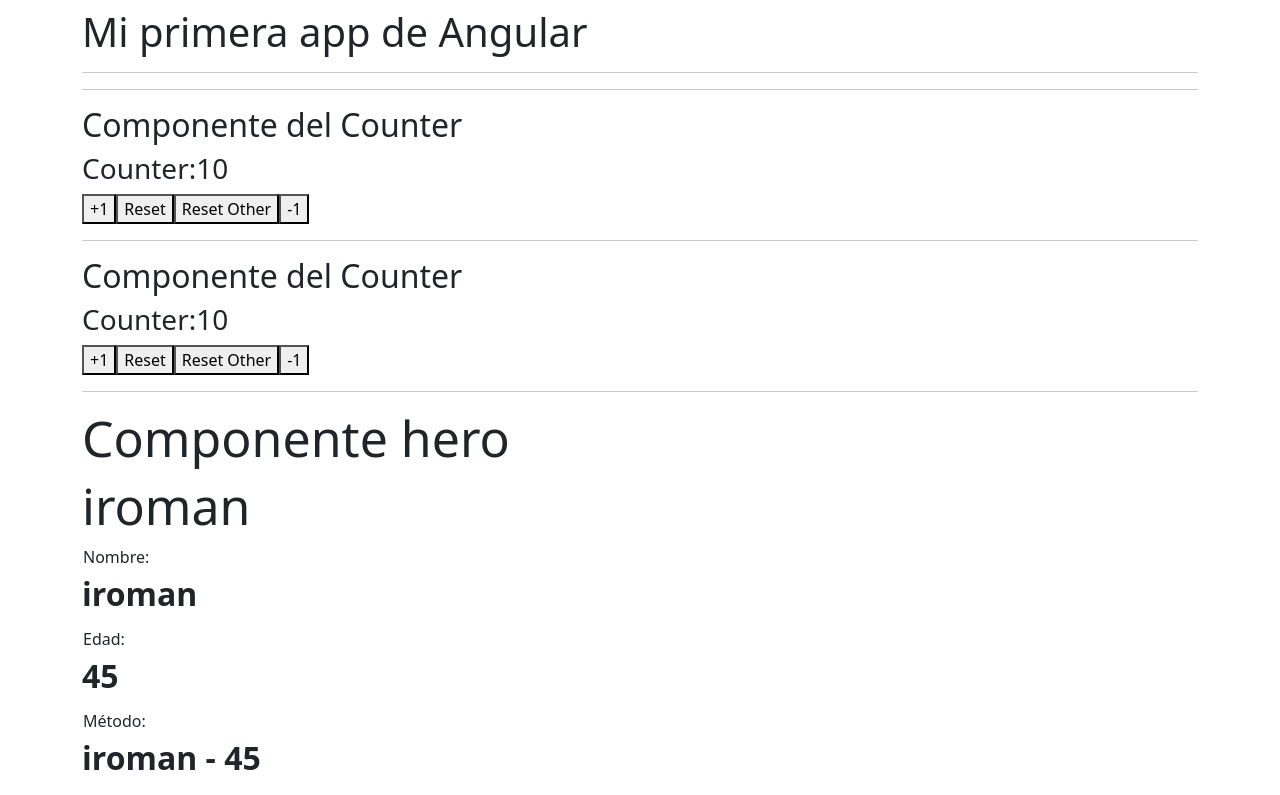
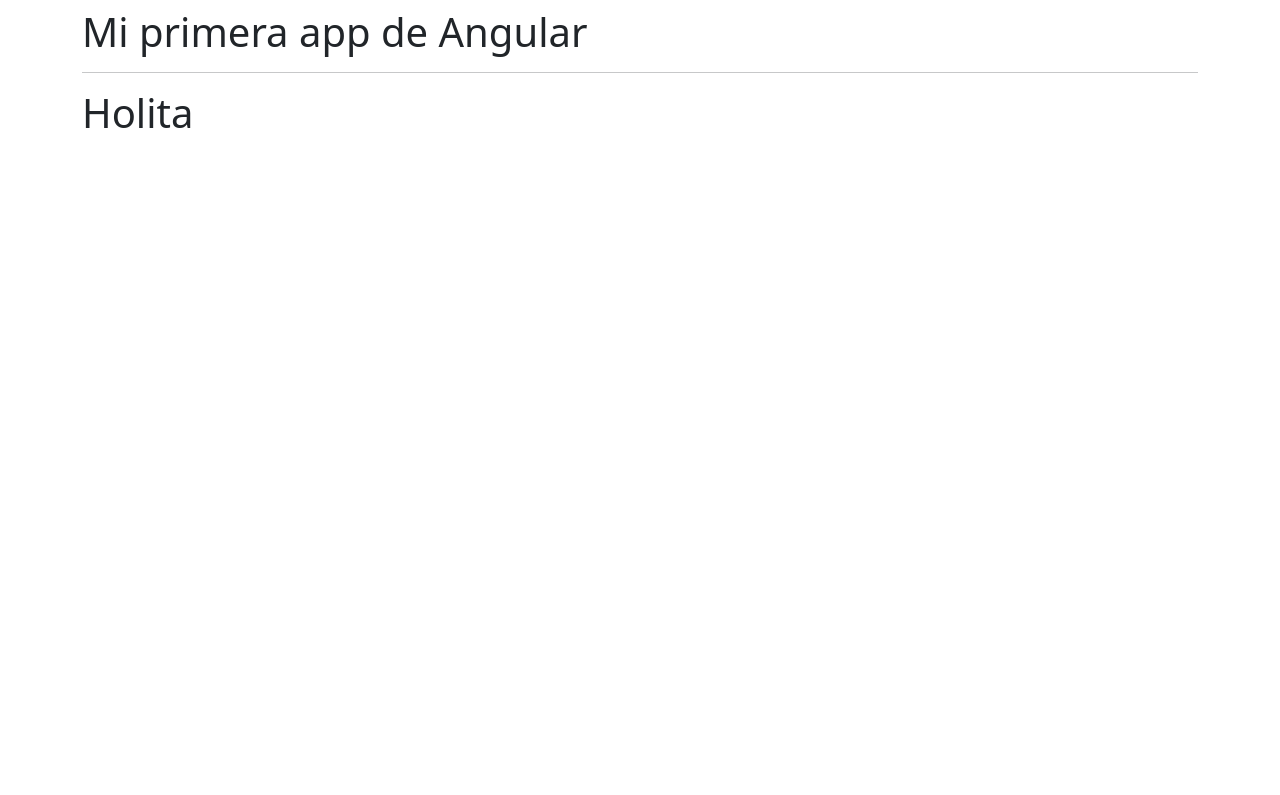
Before and after one commit to CinTutuDev/Dragon-Ball-Z, an Angular app: page / in a window 1280 px wide. Shown: the top 795 px of the page. Built offline with nearby package versions, Linux system fonts and the light colour scheme.

Commit message:
🚀 Continuación Proyecto(Dragon Ball):componente, módulo, pages, interfaces..

```diff
--- a/src/app/app.component.html
+++ b/src/app/app.component.html
@@ -2,7 +2,9 @@
 <hr />
 
 
-<app-counter></app-counter>
+<!-- <app-counter></app-counter>
 <app-counter></app-counter>
 <app-heroes-hero></app-heroes-hero>
 <app-heroes-list></app-heroes-list>
+ -->
+<app-dbz-page></app-dbz-page>
--- a/src/app/app.module.ts
+++ b/src/app/app.module.ts
@@ -8,10 +8,11 @@
 
 /* Componentes */
 import { AppComponent } from './app.component';
+import { DbzModule } from './dbz/dbz.module';
 
 @NgModule({
   declarations: [AppComponent],
-  imports: [BrowserModule, CounterModule, HeroesModule],
+  imports: [BrowserModule, CounterModule, HeroesModule, DbzModule],
   providers: [],
   bootstrap: [AppComponent],
 })
--- /dev/null
+++ b/src/app/dbz/pages/main-page.component.html
@@ -0,0 +1 @@
+<h1>Holita</h1>
```
Also changed, not shown: src/app/dbz/dbz.module.ts (added, +10 -0 lines), src/app/dbz/pages/main-page.component.ts (added, +9 -0 lines).
